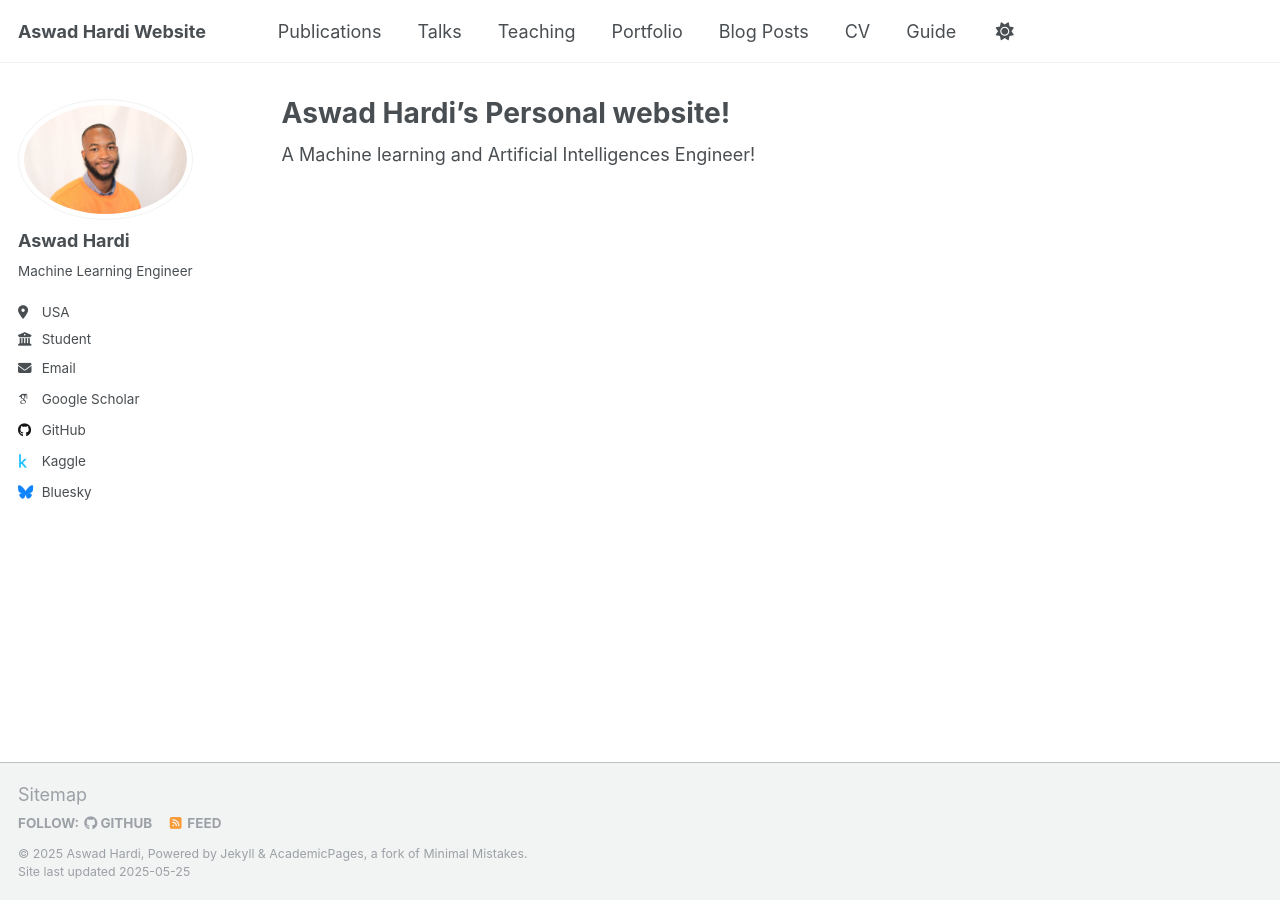
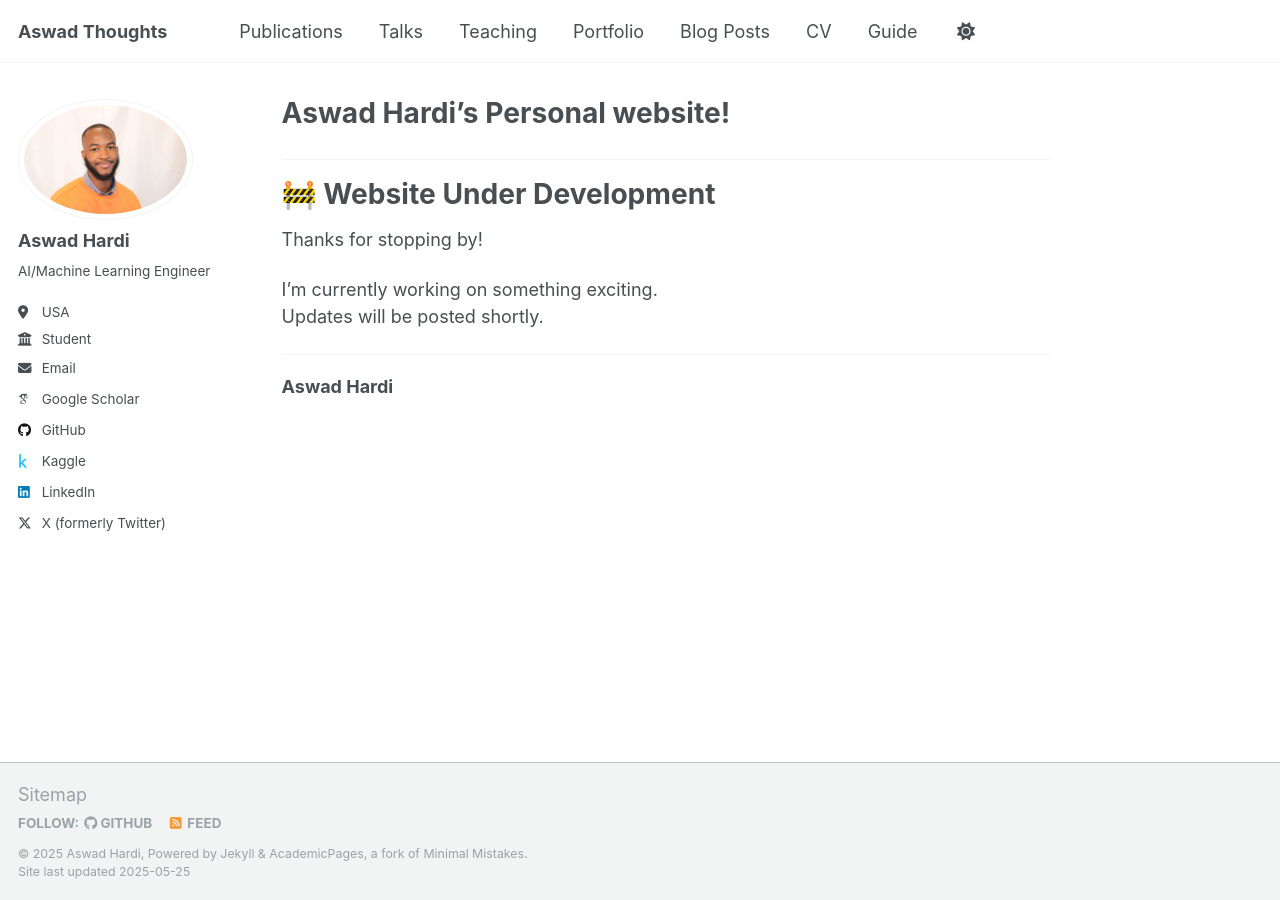
Before and after one commit to Aswadhardi/aswadhardi.github.io, a Jekyll site: the page built from _pages/about.md, in a window 1280 px wide. Built offline with Jekyll 4.4.1, drawn with Linux system fonts in a browser that asks for light colours; some web fonts are replaced.

Commit message:
updates on mainpage and bio info and urls to my socials

```diff
--- a/_config.yml
+++ b/_config.yml
@@ -9,7 +9,7 @@
 # Basic Site Settings
 locale                   : "en-US"
 site_theme               : "default"
-title                    : "Aswad Hardi Website" # the name of your site, e.g. "My Blog"
+title                    : "Aswad Thoughts" # the name of your site, e.g. "My Blog"
 title_separator          : "-"
 name                     : &name "Aswad Hardi"
 description              : &description "personal description"
@@ -25,7 +25,7 @@ author:
   avatar           : "profile.jpg"
   name             : "Aswad Hardi"
   pronouns         : # example: "she/her"
-  bio              : "Machine Learning Engineer"
+  bio              : "AI/Machine Learning Engineer"
   location         : "USA"
   employer         : "Student"
   uri              : # URL
@@ -51,7 +51,7 @@ author:
   stackoverflow    : # User number or user number and name (i.e., use "1" or "1/jeff-atwood")
 
   # Social media
-  bluesky          : "bsky.app" # Replace this with you Bluesky username
+  bluesky          : # Replace this with you Bluesky username
   facebook         : # Username
   flickr           : # Username
   foursquare       : # Username
@@ -60,7 +60,7 @@ author:
   keybase          : # Username
   instagram        : # Username
   lastfm           : # Username
-  linkedin         : # Username
+  linkedin         : 'aswadhardi'
   mastodon         : # URL
   medium           : # URL
   pinterest        : # Username
@@ -68,7 +68,7 @@ author:
   steam            : # Username
   telegram         : # URL
   tumblr           : # Username
-  twitter          : # Username for X / Twitter
+  twitter          : 'aswadhardi'
   vine             : # Username
   weibo            : # Username
   wikipedia        : # Username
--- a/_pages/about.md
+++ b/_pages/about.md
@@ -7,6 +7,15 @@ redirect_from:
   - /about.html
 ---
 
+---
 
+# 🚧 Website Under Development
 
-A Machine learning and Artificial Intelligences Engineer!
+Thanks for stopping by!
+
+I'm currently working on something exciting.
+Updates will be posted shortly.
+
+---
+
+**Aswad Hardi**
```
